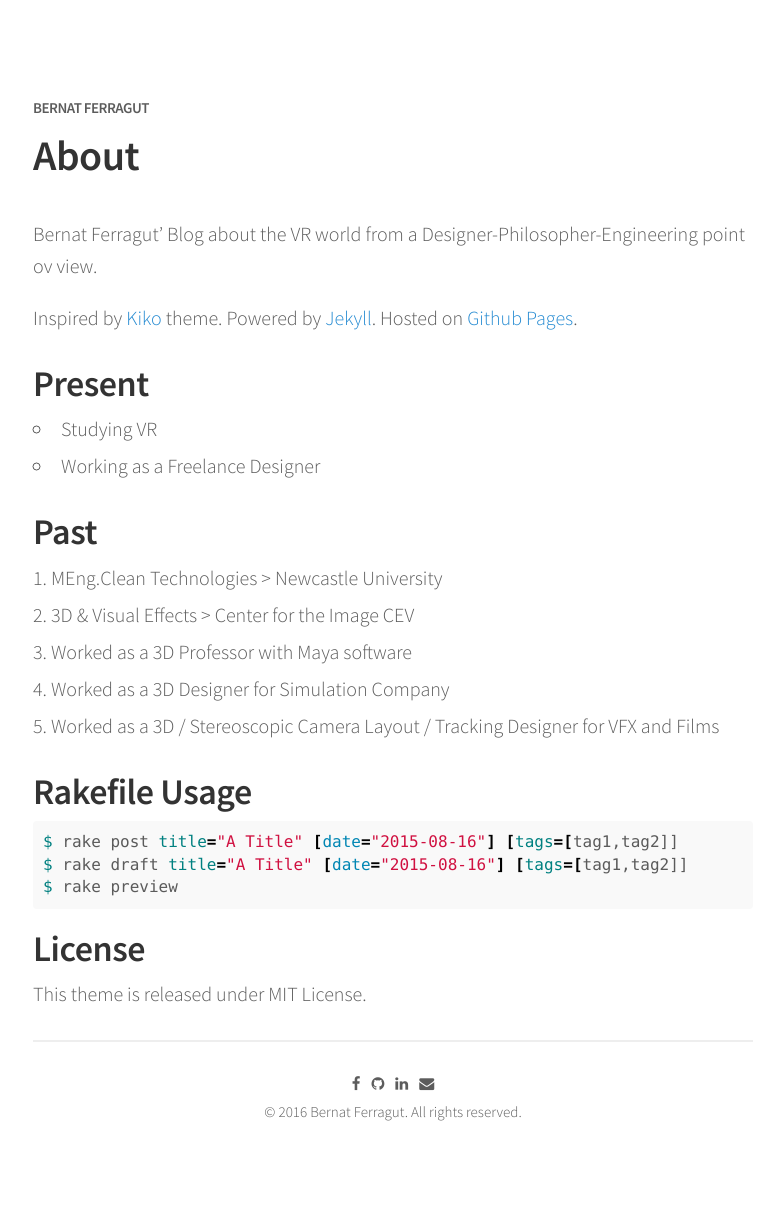
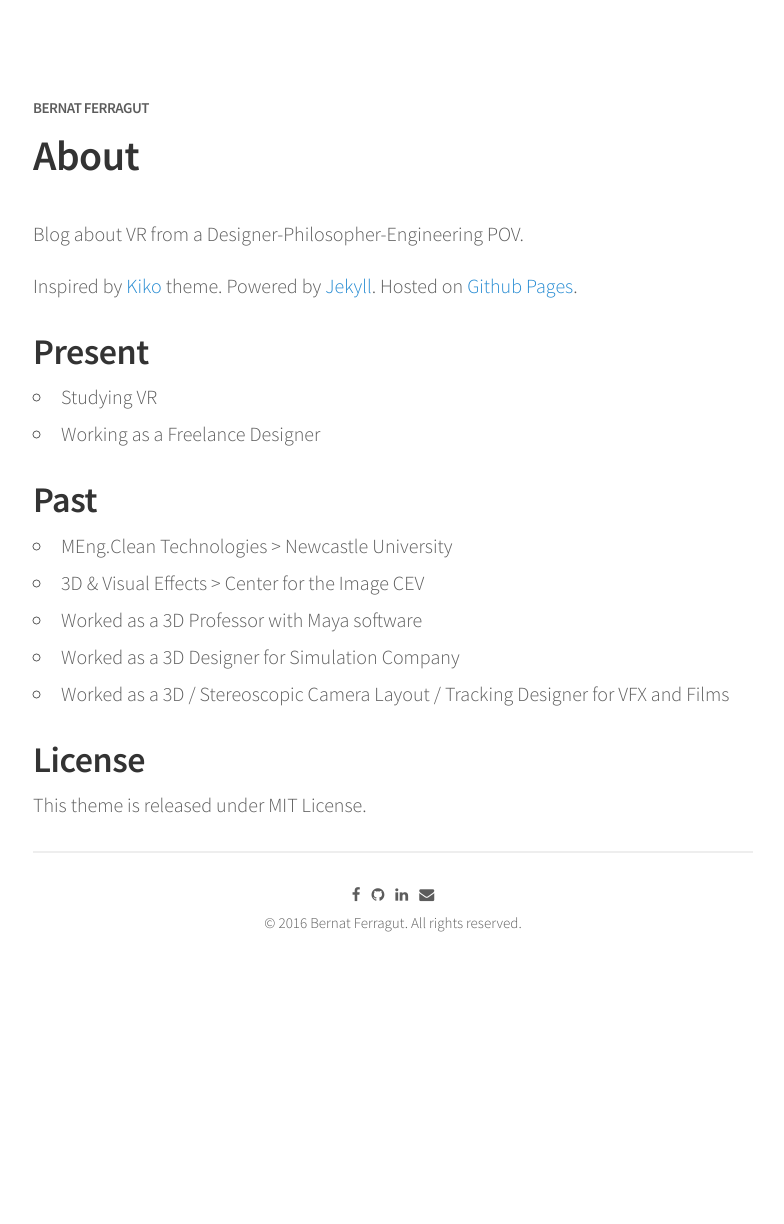
Before and after one commit to bernatferragut/FutureWeb-blog, a Jekyll site: the page built from about.md, in a window 1280 px wide. Shown: the whole page, without its empty margins (247-1031 px from the left). Built offline with Jekyll 4.4.1, drawn with Linux system fonts in a browser that asks for light colours; nearby versions of some CDN libraries; after the commit the page ends 1035 px from its top, so only the background shows below that.

Commit message:
Update about.md

````diff
--- a/about.md
+++ b/about.md
@@ -3,7 +3,7 @@ title: About
 permalink: /about/
 ---
 
-Bernat Ferragut' Blog about the VR world from a Designer-Philosopher-Engineering point ov view.
+Blog about VR from a Designer-Philosopher-Engineering POV.
 
 Inspired by [Kiko](http://github.com/gfjaru/Kiko) theme.
 Powered by [Jekyll](http://jekyllrb.com).
@@ -16,19 +16,11 @@ Hosted on [Github Pages](https://pages.github.com).
 
 ## Past
 
-1. MEng.Clean Technologies > Newcastle University
-2. 3D & Visual Effects > Center for the Image CEV
-3. Worked as a 3D Professor with Maya software
-4. Worked as a 3D Designer for Simulation Company
-5. Worked as a 3D / Stereoscopic Camera Layout / Tracking Designer for VFX and Films
-
-## Rakefile Usage
-
-```bash
-$ rake post title="A Title" [date="2015-08-16"] [tags=[tag1,tag2]]
-$ rake draft title="A Title" [date="2015-08-16"] [tags=[tag1,tag2]]
-$ rake preview
-```
+- MEng.Clean Technologies > Newcastle University
+- 3D & Visual Effects > Center for the Image CEV
+- Worked as a 3D Professor with Maya software
+- Worked as a 3D Designer for Simulation Company
+- Worked as a 3D / Stereoscopic Camera Layout / Tracking Designer for VFX and Films
 
 ## License
 
````
